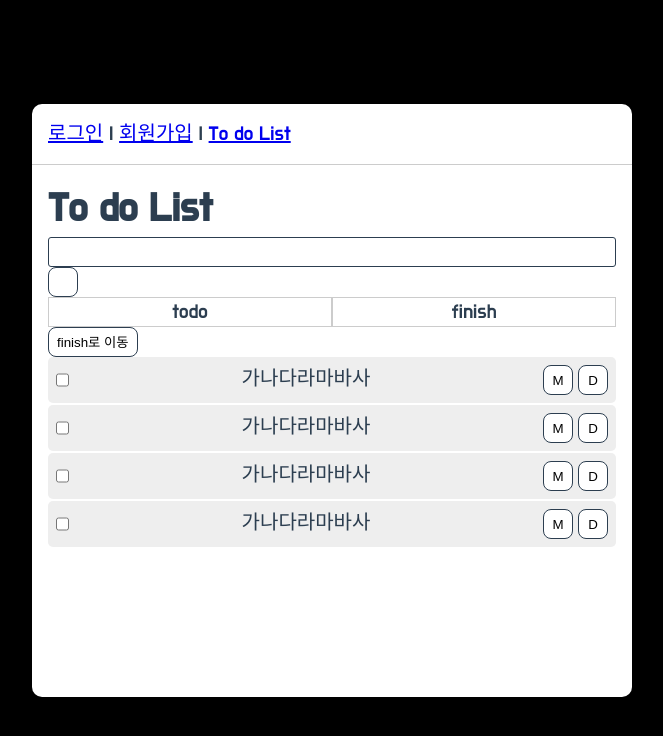
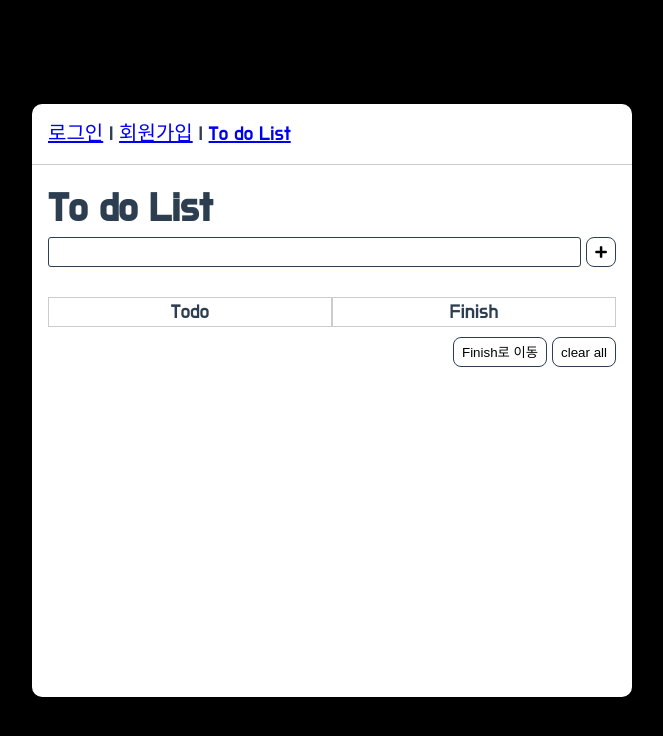
Before and after one commit to jihy87/study_vue, a Vue app in the folder study_crud/: page /todo in a window 1280 px wide. Shown: the top 736 px of the page, without its empty margins (308-971 px from the left). Built offline with nearby package versions, Linux system fonts and the light colour scheme.

Commit message:
todo앱 구현 (리팩토링 전)

```diff
--- a/study_crud/public/index.html
+++ b/study_crud/public/index.html
@@ -6,6 +6,7 @@
     <meta name="viewport" content="width=device-width,initial-scale=1.0">
     <link rel="icon" href="<%= BASE_URL %>favicon.ico">
     <title><%= htmlWebpackPlugin.options.title %></title>
+    <link rel="stylesheet" href="https://pro.fontawesome.com/releases/v5.10.0/css/all.css" integrity="sha384-AYmEC3Yw5cVb3ZcuHtOA93w35dYTsvhLPVnYs9eStHfGJvOvKxVfELGroGkvsg+p" crossorigin="anonymous"/>
   </head>
   <body>
     <noscript>
--- a/study_crud/src/assets/css/style.css
+++ b/study_crud/src/assets/css/style.css
@@ -1,5 +1,6 @@
+/* font */
+@import url("https://fonts.googleapis.com/css2?family=Do+Hyeon&display=swap");
 /* layout */
-@import url("https://fonts.googleapis.com/css2?family=Do+Hyeon&display=swap");
 * {
   margin: 0;
   padding: 0;
@@ -59,15 +60,48 @@ body {
   box-sizing: border-box;
 }
 
-/* todo */
+/* todo tab */
+.tab ul {
+  margin-top: 30px;
+  margin-bottom: 10px;
+  display: flex;
+  justify-content: space-between;
+}
+.tab ul li {
+  border: 1px solid #ccc;
+  width: 50%;
+  text-align: center;
+}
+
+/* todo list */
+.list_head {
+  margin-bottom: 10px;
+  text-align: right;
+}
 .list li {
   display: flex;
   justify-content: space-between;
+  align-items: center;
   padding: 0.5rem;
   background-color: #eee;
   margin-bottom: 2px;
   border-radius: 5px;
 }
+.list li .item span {
+  margin-left: 10px;
+}
+.list li .item span.done {
+  text-decoration: line-through;
+}
+
+/* todo input */
+.bar_form.todo input {
+  width: calc(100% - 35px);
+}
+.bar_form.todo input + .btn {
+  margin-left: 5px;
+}
+
 .btn {
   min-width: 30px;
   height: 30px;
@@ -90,13 +124,3 @@ body {
 .btn.wide {
   width: 100%;
 }
-
-.tab ul {
-  display: flex;
-  justify-content: space-between;
-}
-.tab ul li {
-  border: 1px solid #ccc;
-  width: 50%;
-  text-align: center;
-}
--- a/study_crud/src/components/todo/TodoInput.vue
+++ b/study_crud/src/components/todo/TodoInput.vue
@@ -1,9 +1,38 @@
 <template>
-  <div class="bar_form"><input type="text" /><button class="btn"></button></div>
+  <div class="bar_form todo">
+    <!-- vue api 중 v-model 디렉티브는 입력되는 값을 바로바로 인스턴스에 매핑한다. data사용 -->
+    <input type="text" v-model="newTodoItem" v-on:keyup.enter="addTodo" />
+    <!-- vue api 중 v-on 디렉티브는 methods 내부에 함수를 선언하여 이를 받아 처리한다 -->
+    <button class="btn" v-on:click="addTodo"><i class="fas fa-plus"></i></button>
+  </div>
 </template>
 
 <script>
-export default {};
+export default {
+  data: function() {
+    return {
+      newTodoItem: "",
+    }
+  },
+  methods: {
+    addTodo: function() {
+      // console.log(this);
+      console.log(this.newTodoItem);
+      // item 저장. setItem으로 저장한다. storage.setItem(keyName, keyValue); https://developer.mozilla.org/en-US/docs/Web/API/Storage/setItem
+      // localStorage.setItem(this.newTodoItem, this.newTodoItem);
+      if(this.newTodoItem !== '') {
+        // 할일 완료 체크를 위한 completed와item 생성.
+        var obj = {completed:false, item:this.newTodoItem};
+        localStorage.setItem(this.newTodoItem, JSON.stringify(obj));
+        this.clearInput();
+      }
+    },
+    clearInput: function() {
+      // input clear
+      this.newTodoItem = '';
+    }
+  }
+};
 </script>
 
 <style>
--- a/study_crud/src/components/todo/TodoList.vue
+++ b/study_crud/src/components/todo/TodoList.vue
@@ -1,45 +1,78 @@
 <template>
   <div class="list">
-    <button class="btn">finish로 이동</button>
+    <div class="list_head">
+      <button class="btn">Finish로 이동</button>
+      <button class="btn" v-on:click="clearTodo">clear all</button>
+    </div>
     <ul>
-      <li>
-        <input type="checkbox" />
-        가나다라마바사
+      <!-- <li v-for="todoItem in todoItems" v-bind:key="todoItem"> -->
+      <!-- v-for에는 내장 index가 있다. -->
+      <li v-for="(todoItem, index) in todoItems" v-bind:key="todoItem.item">
+        <div class="item">
+          <input type="checkbox" v-on:click="toggleComplete(todoItem, index)" />
+          <!-- <span>{{ todoItem }}</span> -->
+          <!-- todoItem completed 속성이 true일 때 class 삽입. -->
+          <span v-bind:class="{done: todoItem.completed}">{{ todoItem.item }}</span>
+        </div>
         <div class="btns">
-          <button class="btn">M</button>
-          <button class="btn">D</button>
+          <button class="btn"><i class="fas fa-pen"></i></button>
+          <button class="btn" v-on:click="removeTodo(todoItem, index)"><i class="fas fa-trash"></i></button>
         </div>
       </li>
-      <li>
-        <input type="checkbox" />
-        가나다라마바사
+      <!-- <li>
+        <div class="item">
+          <input type="checkbox" />
+          <span>가나다라마바사</span>
+        </div>
         <div class="btns">
-          <button class="btn">M</button>
-          <button class="btn">D</button>
+          <button class="btn"><i class="fas fa-pen"></i></button>
+          <button class="btn"><i class="fas fa-trash"></i></button>
         </div>
-      </li>
-      <li>
-        <input type="checkbox" />
-        가나다라마바사
-        <div class="btns">
-          <button class="btn">M</button>
-          <button class="btn">D</button>
-        </div>
-      </li>
-      <li>
-        <input type="checkbox" />
-        가나다라마바사
-        <div class="btns">
-          <button class="btn">M</button>
-          <button class="btn">D</button>
-        </div>
-      </li>
+      </li> -->
     </ul>
   </div>
 </template>
 
 <script>
-export default {};
+export default {
+  data: function() {
+    return {
+      todoItems: []
+    }
+  },
+  methods: {
+    removeTodo: function(todoItem, index) {
+      localStorage.removeItem(todoItem);
+      this.todoItems.splice(index, 1);
+      console.log(todoItem, index)
+    },
+    toggleComplete: function(todoItem, index) {
+      // console.log(todoItem, index)
+      // completed true처리
+      todoItem.completed = !todoItem.completed;
+      // 로컬스토리지 데이터 갱신
+      localStorage.removeItem(todoItem.item);
+      localStorage.setItem(todoItem.item, JSON.stringify(todoItem));
+    },
+    clearTodo: function() {
+      localStorage.clear();
+    }
+  },
+  // created => vue라이프사이클 중 하나. 인스턴스가 생성 되지마자 호출되는 라이프사이클 훅. (훅: 생성되는 시점에 정해준 로직 수행.)
+  created: function() {
+    // console.log('created');
+    if(localStorage.length > 0) {
+      for (var i = 0; i < localStorage.length; i++) {
+        if (localStorage.key(i) !== "loglevel:webpack-dev-server") {
+          // this.todoItems.push(localStorage.key(i));
+          // console.log(localStorage.getItem(localStorage.key(i)));
+          this.todoItems.push(JSON.parse(localStorage.getItem(localStorage.key(i))));
+
+        }
+      }
+    }
+  }
+};
 </script>
 
 <style>
--- a/study_crud/src/components/todo/TodoTab.vue
+++ b/study_crud/src/components/todo/TodoTab.vue
@@ -1,8 +1,8 @@
 <template>
   <div class="tab">
     <ul>
-      <li>todo</li>
-      <li>finish</li>
+      <li>Todo</li>
+      <li>Finish</li>
     </ul>
   </div>
 </template>
--- /dev/null
+++ b/study_crud/vue.config.js
@@ -0,0 +1,6 @@
+// vue.config.js
+module.exports = {
+  devServer: {
+    overlay: false
+  }
+}
```
